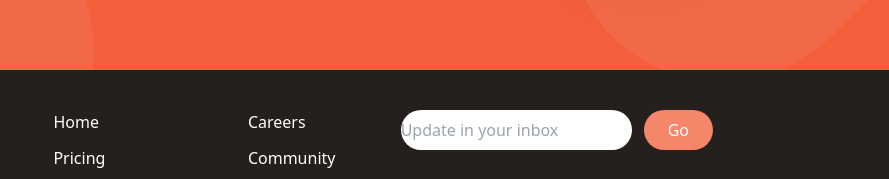
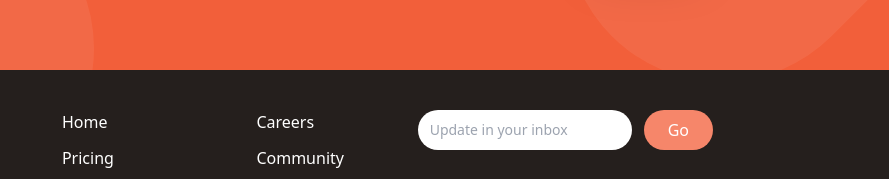
Before and after one commit to Aimerick-Noua/Tailwindcss-landing-page, a website: page public/index.html in a window 1280 px wide. Shown: the part 2018-2197 px from the top of the page, 391-1280 px from the left. Drawn offline with Linux system fonts and the light colour scheme.

Commit message:
resolved defects

```diff
--- a/public/index.html
+++ b/public/index.html
@@ -312,7 +312,7 @@
             <div class="flex flex-col justify-between">
                 <form >
                     <div class="flex space-x-3">
-                        <input type="text" placeholder="Update in your inbox" class="flex-1 rounded-full focus:outline-none">
+                        <input type="text" placeholder="Update in your inbox" class="pl-3  text-sm flex-1 rounded-full focus:outline-none">
                         <button class="px-6 py-2 text-white rounded-full bg-brightRedLight focus:outline-none">
                             Go
                         </button>
```
Also changed, not shown: public/css/main.css.
